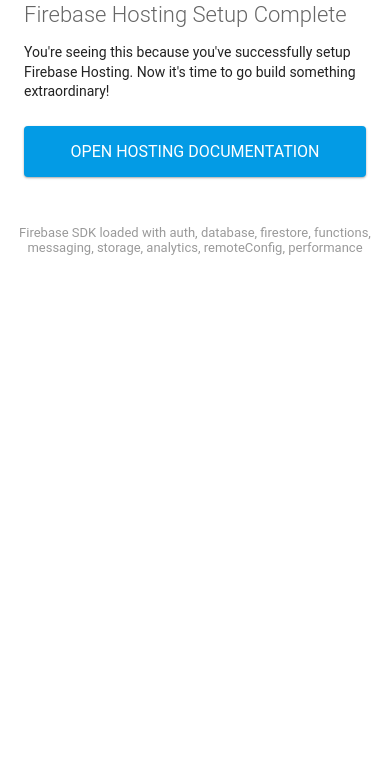
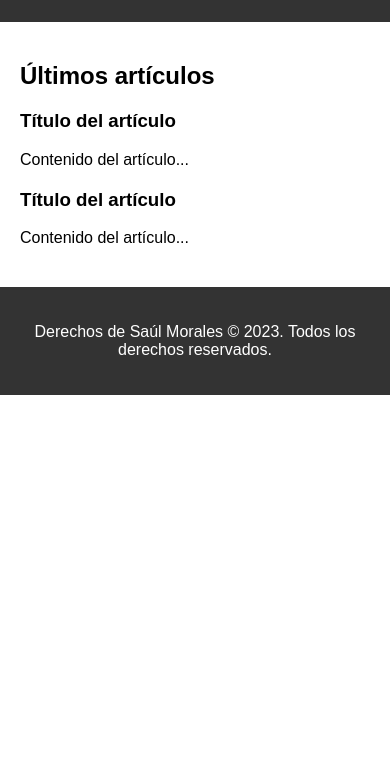
Before and after one commit to Dev-Moss/MossCoding, a website: page public/index.html in a window 390 px wide. Shown: the part 73-844 px from the top of the page. Drawn offline with Linux system fonts and the light colour scheme; some packages are replaced by stand-ins of ours.

Commit message:
Moved files to public folder.

```diff
--- a/public/index.html
+++ b/public/index.html
@@ -1,89 +1,41 @@
 <!DOCTYPE html>
 <html>
   <head>
-    <meta charset="utf-8">
-    <meta name="viewport" content="width=device-width, initial-scale=1">
-    <title>Welcome to Firebase Hosting</title>
-
-    <!-- update the version number as needed -->
-    <script defer src="/__/firebase/9.19.1/firebase-app-compat.js"></script>
-    <!-- include only the Firebase features as you need -->
-    <script defer src="/__/firebase/9.19.1/firebase-auth-compat.js"></script>
-    <script defer src="/__/firebase/9.19.1/firebase-database-compat.js"></script>
-    <script defer src="/__/firebase/9.19.1/firebase-firestore-compat.js"></script>
-    <script defer src="/__/firebase/9.19.1/firebase-functions-compat.js"></script>
-    <script defer src="/__/firebase/9.19.1/firebase-messaging-compat.js"></script>
-    <script defer src="/__/firebase/9.19.1/firebase-storage-compat.js"></script>
-    <script defer src="/__/firebase/9.19.1/firebase-analytics-compat.js"></script>
-    <script defer src="/__/firebase/9.19.1/firebase-remote-config-compat.js"></script>
-    <script defer src="/__/firebase/9.19.1/firebase-performance-compat.js"></script>
-    <!--
-      initialize the SDK after all desired features are loaded, set useEmulator to false
-      to avoid connecting the SDK to running emulators.
-    -->
-    <script defer src="/__/firebase/init.js?useEmulator=true"></script>
-
-    <style media="screen">
-      body { background: #ECEFF1; color: rgba(0,0,0,0.87); font-family: Roboto, Helvetica, Arial, sans-serif; margin: 0; padding: 0; }
-      #message { background: white; max-width: 360px; margin: 100px auto 16px; padding: 32px 24px; border-radius: 3px; }
-      #message h2 { color: #ffa100; font-weight: bold; font-size: 16px; margin: 0 0 8px; }
-      #message h1 { font-size: 22px; font-weight: 300; color: rgba(0,0,0,0.6); margin: 0 0 16px;}
-      #message p { line-height: 140%; margin: 16px 0 24px; font-size: 14px; }
-      #message a { display: block; text-align: center; background: #039be5; text-transform: uppercase; text-decoration: none; color: white; padding: 16px; border-radius: 4px; }
-      #message, #message a { box-shadow: 0 1px 3px rgba(0,0,0,0.12), 0 1px 2px rgba(0,0,0,0.24); }
-      #load { color: rgba(0,0,0,0.4); text-align: center; font-size: 13px; }
-      @media (max-width: 600px) {
-        body, #message { margin-top: 0; background: white; box-shadow: none; }
-        body { border-top: 16px solid #ffa100; }
-      }
-    </style>
+    <meta charset="UTF-8">
+    <title>MossCoding</title>
+    <link rel="stylesheet" href="styles.css">
   </head>
   <body>
-    <div id="message">
-      <h2>Welcome</h2>
-      <h1>Firebase Hosting Setup Complete</h1>
-      <p>You're seeing this because you've successfully setup Firebase Hosting. Now it's time to go build something extraordinary!</p>
-      <a target="_blank" href="https://firebase.google.com/docs/hosting/">Open Hosting Documentation</a>
-    </div>
-    <p id="load">Firebase SDK Loading&hellip;</p>
+    <header>
+      <h1>MossCoding</h1>
+      <nav>
+        <ul>
+          <li><a href="#">Inicio</a></li>
+          <li><a href="#">Acerca de mí</a></li>
+          <li><a href="#">Contacto</a></li>
+        </ul>
+      </nav>
+    </header>
 
-    <script>
-      document.addEventListener('DOMContentLoaded', function() {
-        const loadEl = document.querySelector('#load');
-        // // 🔥🔥🔥🔥🔥🔥🔥🔥🔥🔥🔥🔥🔥🔥🔥🔥🔥🔥🔥🔥🔥🔥🔥🔥🔥🔥🔥🔥🔥🔥🔥
-        // // The Firebase SDK is initialized and available here!
-        //
-        // firebase.auth().onAuthStateChanged(user => { });
-        // firebase.database().ref('/path/to/ref').on('value', snapshot => { });
-        // firebase.firestore().doc('/foo/bar').get().then(() => { });
-        // firebase.functions().httpsCallable('yourFunction')().then(() => { });
-        // firebase.messaging().requestPermission().then(() => { });
-        // firebase.storage().ref('/path/to/ref').getDownloadURL().then(() => { });
-        // firebase.analytics(); // call to activate
-        // firebase.analytics().logEvent('tutorial_completed');
-        // firebase.performance(); // call to activate
-        //
-        // // 🔥🔥🔥🔥🔥🔥🔥🔥🔥🔥🔥🔥🔥🔥🔥🔥🔥🔥🔥🔥🔥🔥🔥🔥🔥🔥🔥🔥🔥🔥🔥
+    <main>
+      <section>
+        <h2>Últimos artículos</h2>
+        <article>
+          <h3>Título del artículo</h3>
+          <p>Contenido del artículo...</p>
+        </article>
 
-        try {
-          let app = firebase.app();
-          let features = [
-            'auth',
-            'database',
-            'firestore',
-            'functions',
-            'messaging',
-            'storage',
-            'analytics',
-            'remoteConfig',
-            'performance',
-          ].filter(feature => typeof app[feature] === 'function');
-          loadEl.textContent = `Firebase SDK loaded with ${features.join(', ')}`;
-        } catch (e) {
-          console.error(e);
-          loadEl.textContent = 'Error loading the Firebase SDK, check the console.';
-        }
-      });
-    </script>
+        <article>
+          <h3>Título del artículo</h3>
+          <p>Contenido del artículo...</p>
+        </article>
+      </section>
+    </main>
+
+    <footer>
+      <p>Derechos de Saúl Morales © 2023. Todos los derechos reservados.</p>
+    </footer>
+
+    <script src="app.js"></script>
   </body>
 </html>
```
Also changed, not shown: index.html (deleted, +0 -41 lines), public/app.js (renamed from app.js), public/styles.css (renamed from styles.css), 1 other file.
